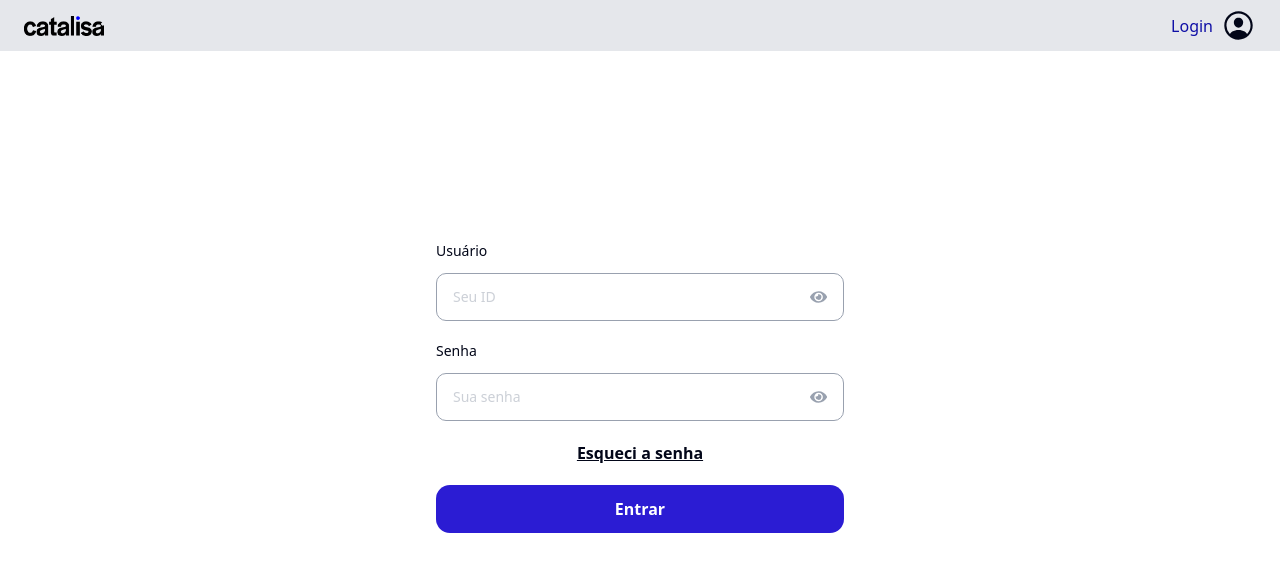
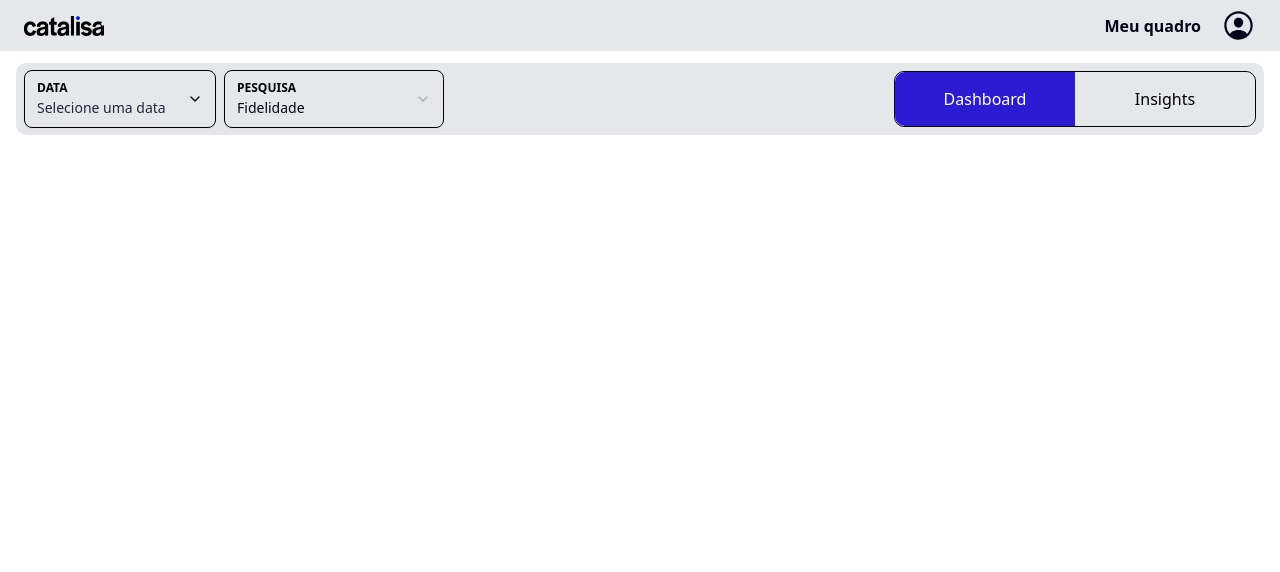
Before and after one commit to Lucasmenezes08/catalisaDashboard, a React (Vite) app in the folder catalisa/: page /dashboard in a window 1280 px wide. Before the commit this address led to /login. Shown: the top 572 px of the page. Built offline with nearby package versions, Linux system fonts and the light colour scheme.

Commit message:
:recycle: refactor: Refatorar proteção de rotas.

```diff
--- a/catalisa/src/App.tsx
+++ b/catalisa/src/App.tsx
@@ -7,6 +7,8 @@ import NavbarRootDashboard from './routers/NavbarRootDashboard';
 import Filtro from './components/dashboard/filtro/Filtro';
 import Insights from './routers/Insights';
 import ProtectedRoute from './routers/ProtectedRoute';
+import Configuracoes from './routers/configuracoes';
+import SidebarConfiguracoes from './routers/sideBarConfiguracoes';
 
 function App() {
   return (
@@ -17,11 +19,11 @@ function App() {
         <Route path='/Login' element={<Login/>}/>
       </Route>
 
-      <Route element={<ProtectedRoute/>}>
         <Route path='/dashboard' element={<NavbarRootDashboard/>}>
           <Route index element={<Dashboard/>}></Route>
+          <Route path='/dashboard/configuracoes' element={<SidebarConfiguracoes/>}></Route>
         </Route>
-      </Route>
+
 
 
     </Routes>
--- a/catalisa/src/components/common/BtnDashboard.tsx
+++ b/catalisa/src/components/common/BtnDashboard.tsx
@@ -1,5 +1,5 @@
 export default function BtnDashboard ({isActive , isClick}:any){
     return (
-        <button onClick={isClick} className={`w-45 h-full ${isActive ? "bg-[#2B1CD3] text-white" : "bg-gray-200 text-black" } rounded-l-lg cursor-pointer`}>Dashboard</button>
+        <button onClick={isClick} className={`w-45 h-full ${isActive ? "bg-[#2B1CD3] text-white" : "bg-gray-200 text-black" } rounded-l-lg cursor-pointer transition ease-in-out delay-100`}>Dashboard</button>
     )
 }
--- a/catalisa/src/components/common/BtnInsights.tsx
+++ b/catalisa/src/components/common/BtnInsights.tsx
@@ -1,5 +1,5 @@
 export default function BtnInsights ({isActive , isClick}:any){
     return (
-        <button onClick={isClick} className={`w-45 h-full ${isActive ? "bg-[#2B1CD3] text-white" : "bg-gray-200 text-black" } rounded-r-lg cursor-pointer`}>Insights</button>
+        <button onClick={isClick} className={`w-45 h-full ${isActive ? "bg-[#2B1CD3] text-white" : "bg-gray-200 text-black" } rounded-r-lg cursor-pointer transition ease-in-out delay-100`}>Insights</button>
     )
 }
--- a/catalisa/src/components/layout/NavbarDashboard.tsx
+++ b/catalisa/src/components/layout/NavbarDashboard.tsx
@@ -10,7 +10,7 @@ export default function NavbarDashboard (){
     }
 
     return (
-        <nav className="flex items-center justify-between bg-gray-200 w-full py-2 px-6 mb-5">
+        <nav className="flex items-center justify-between bg-gray-200 w-full py-2 px-6 mb-3">
             <img onClick={navegarInicio} className='w-20 h-5 cursor-pointer' src={catalizaLogo}/>
             <section className='flex flex-row items-center gap-5 '>
                 <a className='font-semibold'>Meu quadro</a>
--- a/catalisa/src/hooks/useFormLogin.tsx
+++ /dev/null
@@ -1,12 +0,0 @@
-import { fetchApiUser } from "@/routers/services/fetchApiUser";
-import { useQuery } from "@tanstack/react-query";
-
-export default function useFormLogin (){
-    const {data , isLoading , error} = useQuery ({
-        queryKey: ['user'],
-        queryFn: fetchApiUser,
-        staleTime: 1000 * 60 * 60,
-    })
-
-    return {data , isLoading , error};
-}
--- /dev/null
+++ b/catalisa/src/routers/SidebarConfiguracoes.tsx
@@ -0,0 +1,11 @@
+import { Outlet } from "react-router-dom";
+import Configuracoes from "./configuracoes";
+
+export default function SidebarConfiguracoes (){
+    return (
+        <section className="flex flex-row h-screen w-55 bg-gray-200">
+            <Configuracoes/>
+            <Outlet/>
+        </section>
+    )
+}
--- /dev/null
+++ b/catalisa/src/routers/configuracoes.tsx
@@ -0,0 +1,7 @@
+export default function Configuracoes (){
+    return (
+        <section className="flex justify-center items-center">
+
+        </section>
+    )
+}
```
Also changed, not shown: catalisa/src/services/fetchApiUser.ts (renamed from catalisa/src/routers/services/fetchApiUser.ts).
